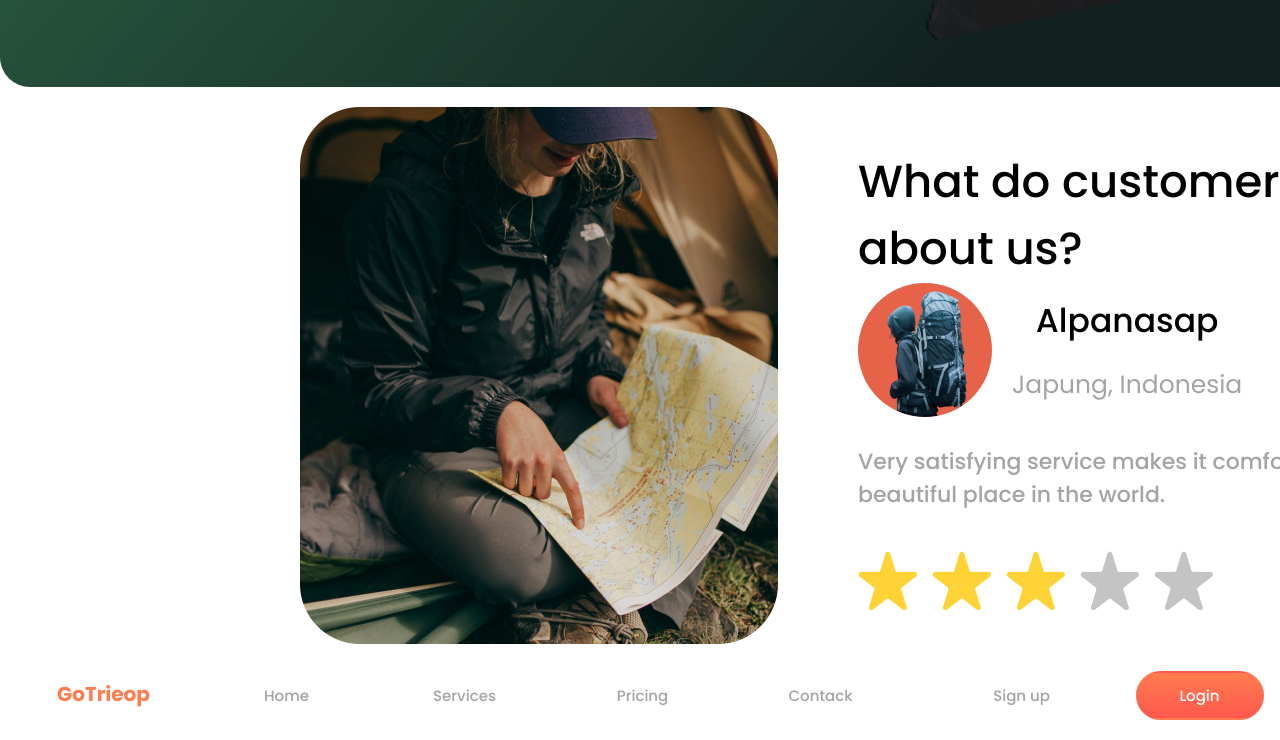
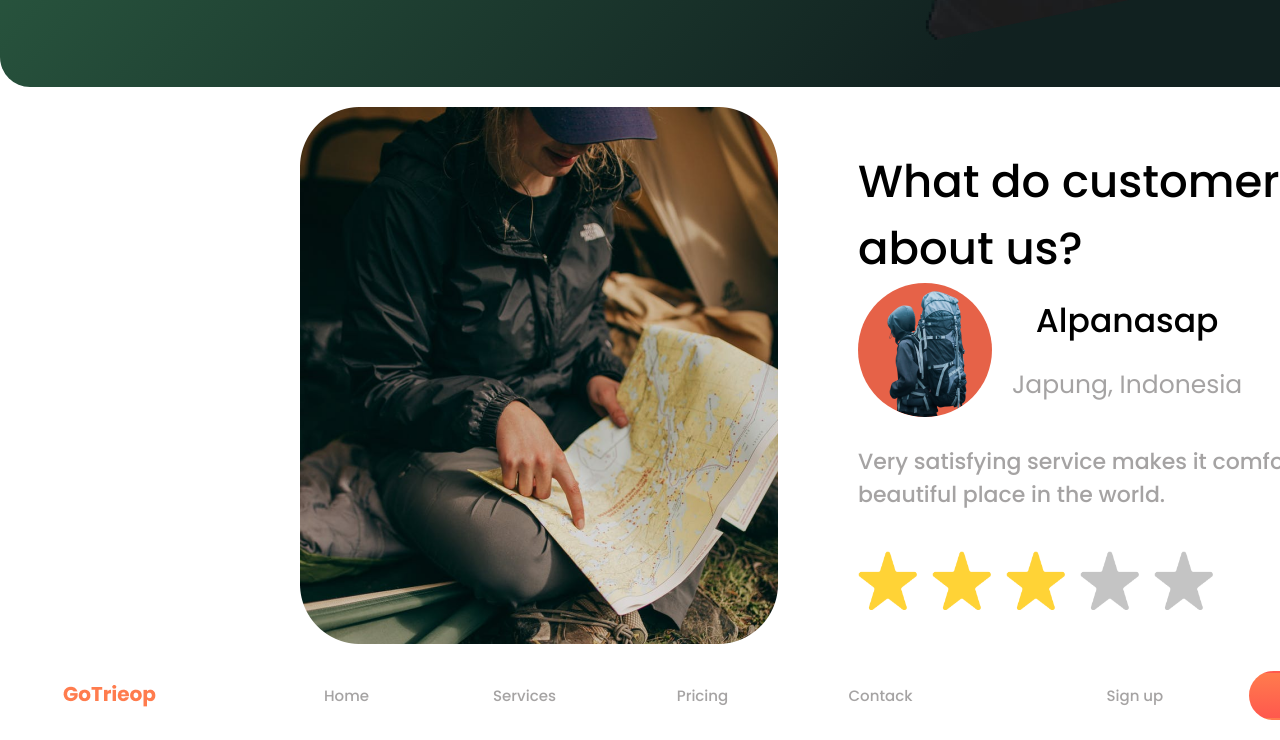
Before and after one commit to Ekaterina200100/Web-programming, a plain HTML site: page index.html in a window 1280 px wide. Shown: the part 953-1693 px from the top of the page. Drawn offline with Linux system fonts and the light colour scheme.

Commit message:
Update footer.css

```diff
--- a/css/footer.css
+++ b/css/footer.css
@@ -5,9 +5,8 @@
   flex-direction: row;
   justify-content: space-around;
   align-items: center;
-  padding: 20px;
-  margin-top: -20px; /* Сдвигаем футер на высоту отступа */
-  width: 100%;
+  margin: 0 auto;
+  width: 1440px;
 }
 
 .logo {
```
